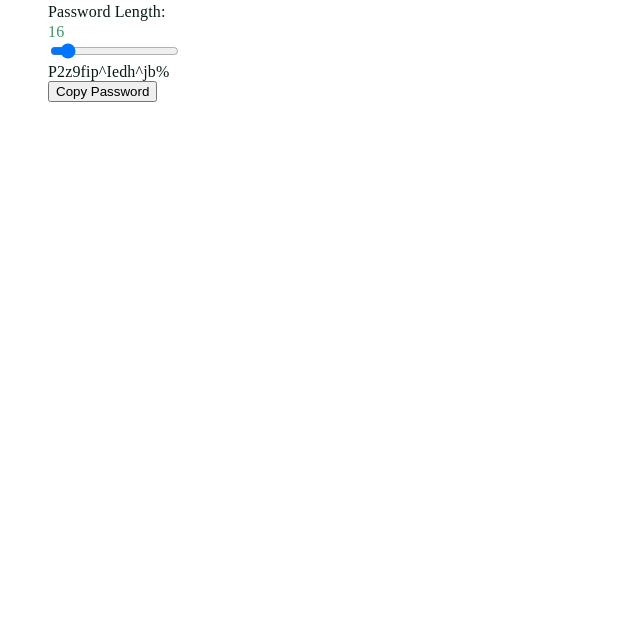
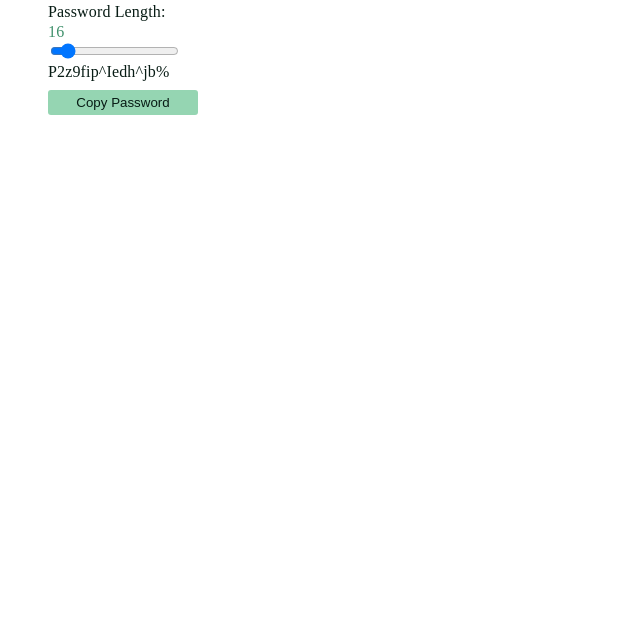
Before and after one commit to TwoThousandDollars/password-generator, a website built with webpack: page dist/index.html in a window 1280 px wide. Shown: the part 162-800 px from the top of the page, without its empty margins (0-640 px from the left). Built offline with Linux system fonts and the light colour scheme; a web font is replaced by a local one.

Commit message:
style copy button

```diff
--- a/src/main.css
+++ b/src/main.css
@@ -16,3 +16,21 @@ h1 {
     color: var(--clr-green-700);
     margin:0;
 }
+
+.btn {
+    width: 150px;
+    height: 25px;
+    border: 0;
+    border-radius: 3px;
+    margin-top: .65em;
+    color: var(--clr-green-900);
+    background-color: var(--clr-green-300);
+    /* box-shadow:
+    0 2.8px 2.2px rgba(0, 0, 0, 0.02),
+    0 6.7px 5.3px rgba(0, 0, 0, 0.028),
+    0 12.5px 10px rgba(0, 0, 0, 0.035),
+    0 22.3px 17.9px rgba(0, 0, 0, 0.042),
+    0 41.8px 33.4px rgba(0, 0, 0, 0.05),
+    0 100px 80px rgba(0, 0, 0, 0.07)
+  ; */
+}
```
Also changed, not shown: dist/main.js.
